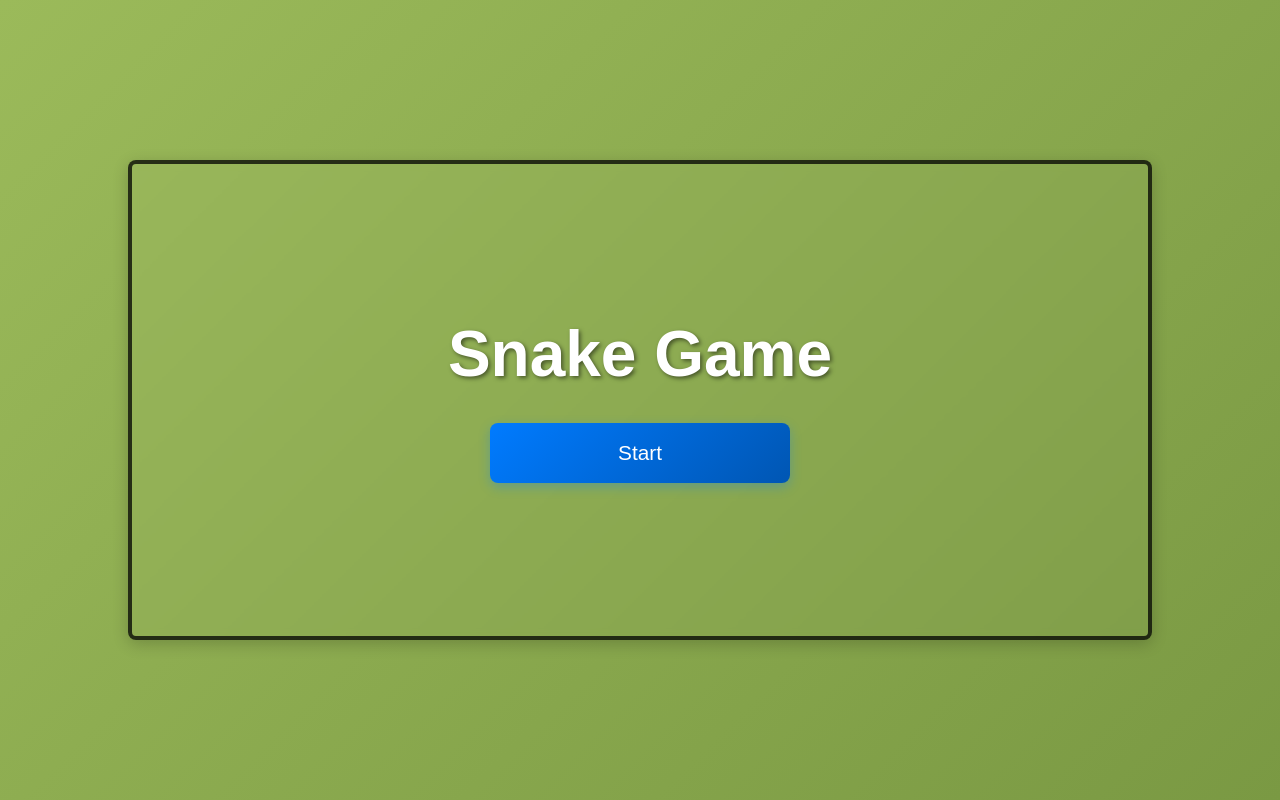
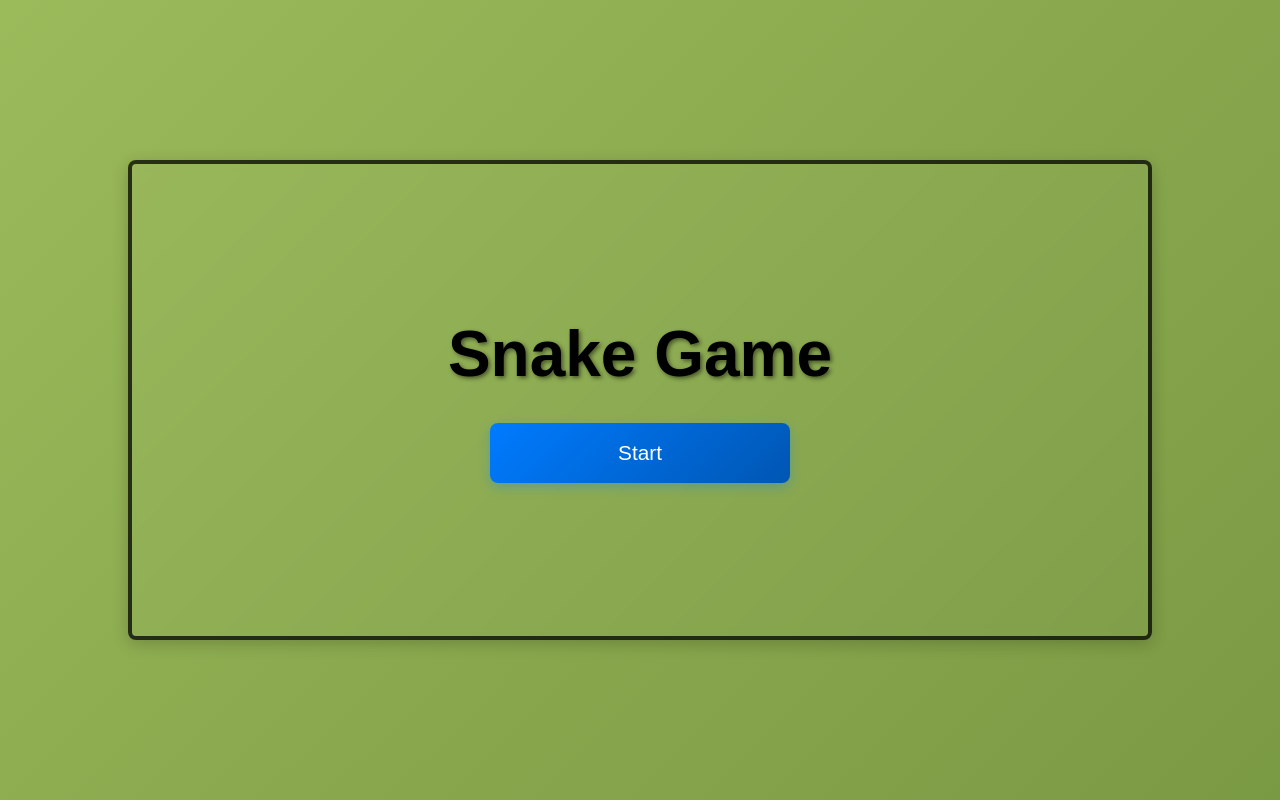
Before and after one commit to uditaswal/JS-SnakeGame, a plain HTML site: page index.html in a window 1280 px wide. Drawn offline with Linux system fonts and the light colour scheme.

Commit message:
fixed css

```diff
--- a/style.css
+++ b/style.css
@@ -58,7 +58,7 @@ body {
 
 /* Title styling */
 .Title {
-  color: #fff;
+  color: #000000;
   font-size: clamp(2rem, 8vw, 4rem);
   text-shadow: 2px 2px 4px rgba(0, 0, 0, 0.5);
   margin-bottom: 2rem;
```
Also changed, not shown: script.js (+0 -17 lines), task.txt (added).
